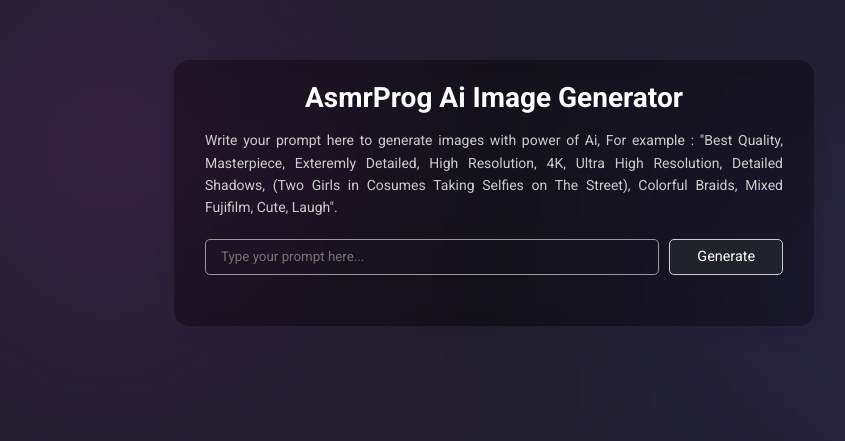
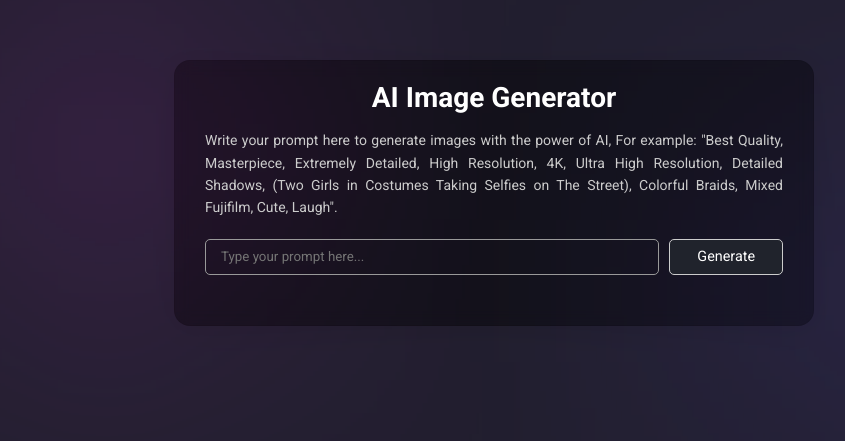
Before and after one commit to dengrad/Ai-image-creator, a plain HTML site: page index.html in a window 1280 px wide. Shown: the part 207-648 px from the top of the page, without its empty margins (146-991 px from the left). Drawn offline with Linux system fonts and the light colour scheme.

Commit message:
Update index.html

```diff
--- a/index.html
+++ b/index.html
@@ -5,18 +5,18 @@
     <meta charset="UTF-8">
     <meta name="viewport" content="width=device-width, initial-scale=1.0">
     <link rel="stylesheet" href="style.css">
-    <title>Ai Image Generator | AsmrProg</title>
+    <title>Ai Image Generator</title>
 </head>
 
 <body>
 
     <div class="container">
-        <h1>AsmrProg Ai Image Generator</h1>
-        <p>Write your prompt here to generate images with power of Ai, For example : "Best Quality, Masterpiece,
-            Exteremly Detailed, High Resolution, 4K, Ultra High Resolution, Detailed Shadows, (Two Girls in Cosumes
+        <h1>AI Image Generator</h1>
+        <p>Write your prompt here to generate images with the power of AI, For example: "Best Quality, Masterpiece,
+            Extremely Detailed, High Resolution, 4K, Ultra High Resolution, Detailed Shadows, (Two Girls in Costumes
             Taking Selfies on The Street), Colorful Braids, Mixed Fujifilm, Cute, Laugh".</p>
         <form class="gen-form">
-            <input type="text" id="user-prompt" , placeholder="Type your prompt here..." autocomplete="off">
+            <input type="text" id="user-prompt" placeholder="Type your prompt here..." autocomplete="off">
             <button type="button" id="generate">Generate</button>
         </form>
 
```
